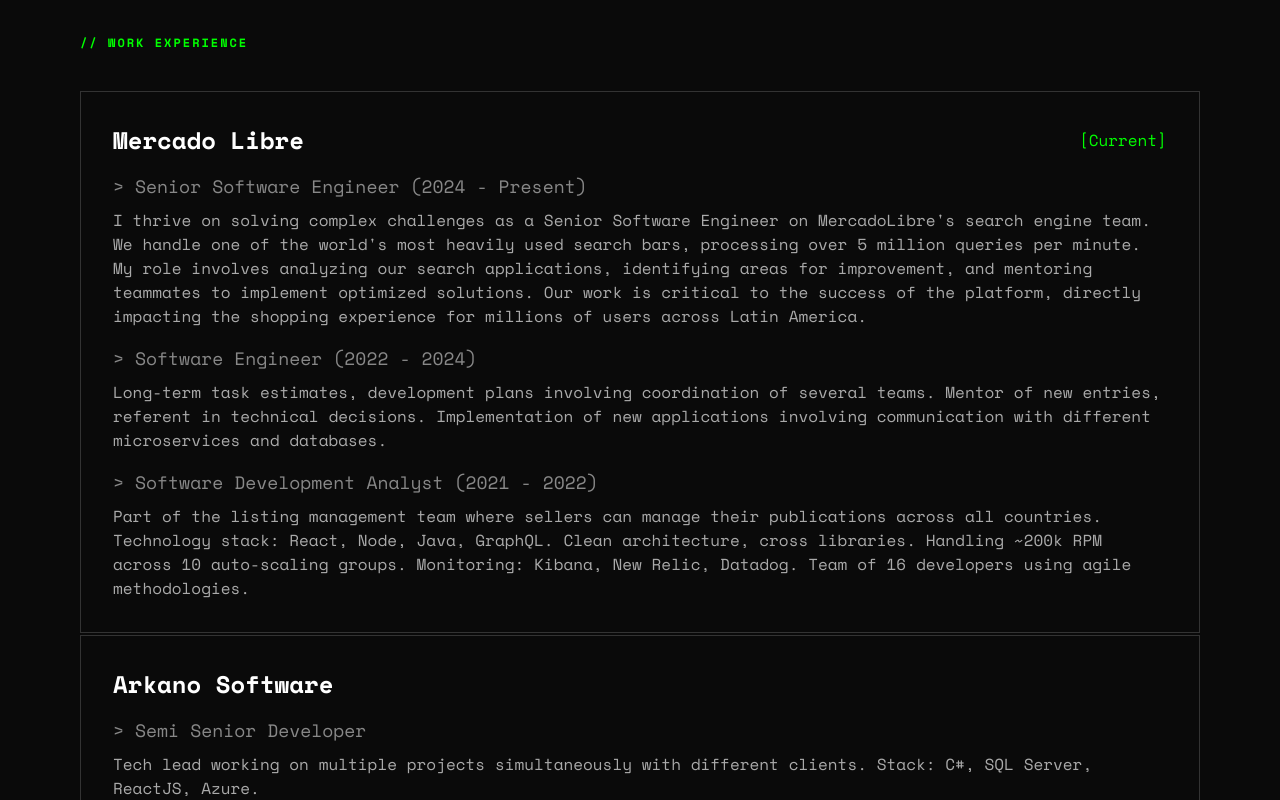
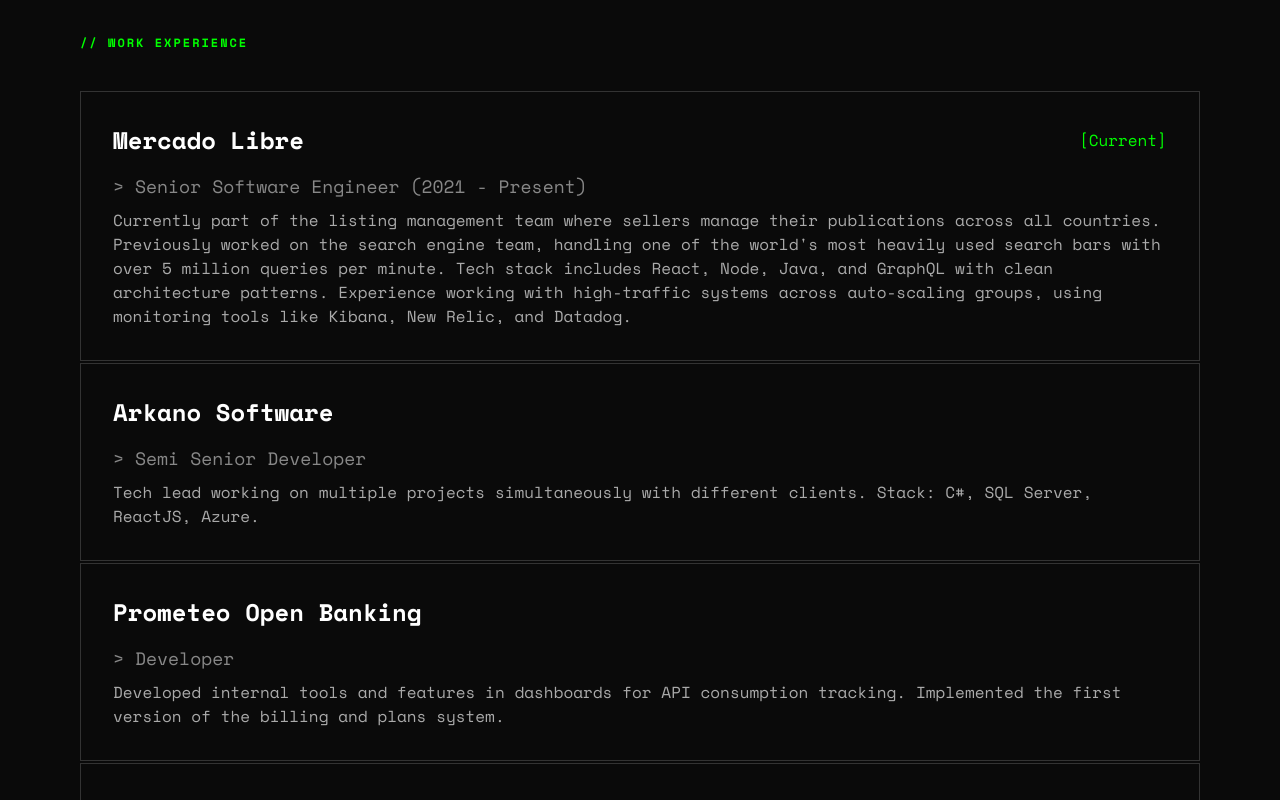
Before and after one commit to dieg0moraes/personal-porfolio, a Next.js app: page / in a window 1280 px wide. Shown: the part 932-1732 px from the top of the page. Built offline with nearby package versions, Linux system fonts and the light colour scheme.

Commit message:
modify text

```diff
--- a/src/components/Experience.tsx
+++ b/src/components/Experience.tsx
@@ -56,19 +56,9 @@ export default function Experience() {
       status: "Current",
       roles: [
         {
-          title: "Senior Software Engineer (2024 - Present)",
+          title: "Senior Software Engineer (2021 - Present)",
           description:
-            "I thrive on solving complex challenges as a Senior Software Engineer on MercadoLibre's search engine team. We handle one of the world's most heavily used search bars, processing over 5 million queries per minute. My role involves analyzing our search applications, identifying areas for improvement, and mentoring teammates to implement optimized solutions. Our work is critical to the success of the platform, directly impacting the shopping experience for millions of users across Latin America.",
-        },
-        {
-          title: "Software Engineer (2022 - 2024)",
-          description:
-            "Long-term task estimates, development plans involving coordination of several teams. Mentor of new entries, referent in technical decisions. Implementation of new applications involving communication with different microservices and databases.",
-        },
-        {
-          title: "Software Development Analyst (2021 - 2022)",
-          description:
-            "Part of the listing management team where sellers can manage their publications across all countries. Technology stack: React, Node, Java, GraphQL. Clean architecture, cross libraries. Handling ~200k RPM across 10 auto-scaling groups. Monitoring: Kibana, New Relic, Datadog. Team of 16 developers using agile methodologies.",
+            "Currently part of the listing management team where sellers manage their publications across all countries. Previously worked on the search engine team, handling one of the world's most heavily used search bars with over 5 million queries per minute. Tech stack includes React, Node, Java, and GraphQL with clean architecture patterns. Experience working with high-traffic systems across auto-scaling groups, using monitoring tools like Kibana, New Relic, and Datadog.",
         },
       ],
     },
```
